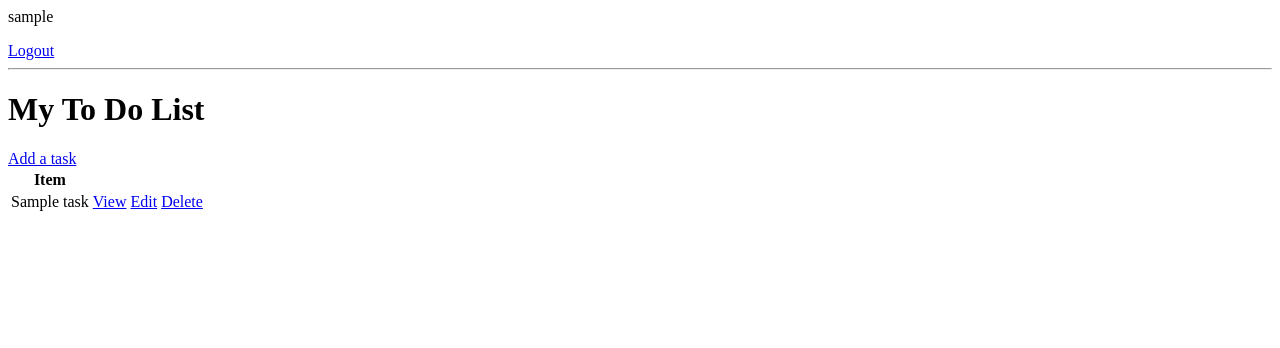
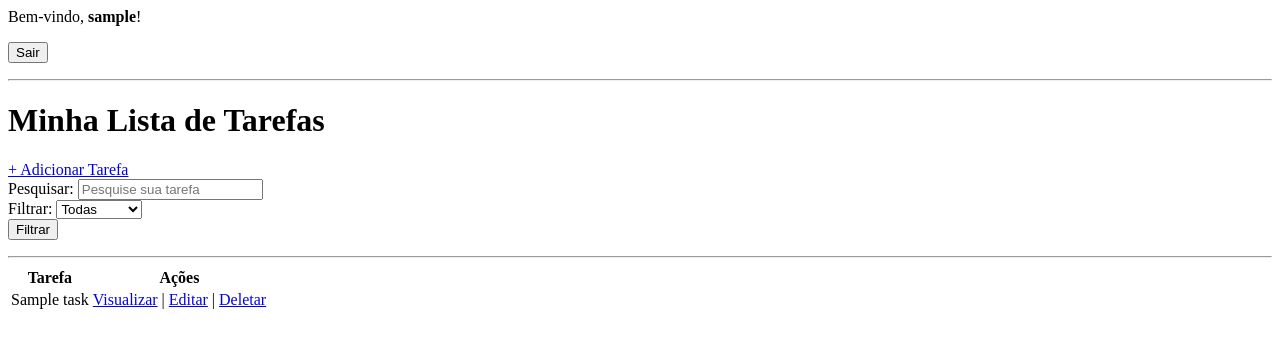
Before and after one commit to gustavognobre/task-list-django, a Django app: page / in a window 1280 px wide. Shown: the top 348 px of the page. Run offline with Django 5.2, Linux system fonts and the light colour scheme; a user stored in the database is signed in; tables that the repository leaves empty hold one stand-in row (values such as "Sample post").

Commit message:
TODO_LIST completed with filter, register and loggin

```diff
--- a/base/templates/base/task_list.html
+++ b/base/templates/base/task_list.html
@@ -1,28 +1,61 @@
-{% if request.user.is_authenticated %}
-<p>{{request.user}}</p>
-<a href="{% url 'logout' %}">Logout</a>
-{%else%}
-<a href="{%url 'login' %}">Login</a>
-{%endif%}
+<div>
+  {% if request.user.is_authenticated %}
+  <p>Bem-vindo, <strong>{{ request.user }}</strong>!</p>
+  <form method="post" action="{% url 'logout' %}">
+    {% csrf_token %}
+    <button type="submit">Sair</button>
+  </form>
+  {% else %}
+  <a href="{% url 'login' %}">Entrar</a>
+  {% endif %}
+</div>
+
 <hr />
 
-<h1>My To Do List</h1>
-<a href="{%url 'task-create'%}">Add a task</a>
+<h1>Minha Lista de Tarefas</h1>
+<a href="{% url 'task-create' %}">+ Adicionar Tarefa</a>
+
+<form method="GET">
+  <div>
+    <label for="search-area">Pesquisar:</label>
+    <input type="text" id="search-area" name="search-area" value="{{ search_input }}" placeholder="Pesquise sua tarefa" />
+  </div>
+  <div>
+    <label for="filter-completed">Filtrar:</label>
+    <select id="filter-completed" name="filter-completed">
+      <option value="">Todas</option>
+      <option value="completed" {% if filter_completed == 'completed' %}selected{% endif %}>Completas</option>
+      <option value="pending" {% if filter_completed == 'pending' %}selected{% endif %}>Pendentes</option>
+    </select>
+  </div>
+  <div>
+    <button type="submit">Filtrar</button>
+  </div>
+</form>
+
+<hr />
+
 <table>
-  <tr>
-    <th>Item</th>
-    <th></th>
-    <th></th>
-    <th></th>
-  </tr>
-  {%for task in tasks%}
-  <tr>
-    <td>{{task.title}}</td>
-    <td><a href="{%url 'task' task.id%}"> View</a></td>
-    <td><a href="{%url 'task-update' task.id%}"> Edit</a></td>
-    <td><a href="{%url 'task-delete' task.id%}"> Delete</a></td>
-  </tr>
-  {%empty%}
-  <h3>Sem Itens na lista</h3>
-  {%endfor%}
+  <thead>
+    <tr>
+      <th>Tarefa</th>
+      <th>Ações</th>
+    </tr>
+  </thead>
+  <tbody>
+    {% for task in tasks %}
+    <tr>
+      <td>{{ task.title }}</td>
+      <td>
+        <a href="{% url 'task' task.id %}">Visualizar</a> |
+        <a href="{% url 'task-update' task.id %}">Editar</a> |
+        <a href="{% url 'task-delete' task.id %}">Deletar</a>
+      </td>
+    </tr>
+    {% empty %}
+    <tr>
+      <td colspan="2">Sem itens na lista</td>
+    </tr>
+    {% endfor %}
+  </tbody>
 </table>
--- a/base/urls.py
+++ b/base/urls.py
@@ -1,11 +1,12 @@
 from django.urls import path
-from .views import Tasklist, TaskDetail, TaskCreate, TaskUpdate, DeleteView, CustomLoginView
+from .views import Tasklist, TaskDetail, TaskCreate, TaskUpdate, DeleteView, CustomLoginView, RegisterPage
 
 from django.contrib.auth.views import LogoutView
 
 urlpatterns = [
     path('login/', CustomLoginView.as_view(), name='login'),
     path('logout/', LogoutView.as_view(next_page='login'), name='logout'),
+    path('register/', RegisterPage.as_view(), name='register'),
     path('', Tasklist.as_view(), name='tasks'),
     path('task/<int:pk>/', TaskDetail.as_view(), name='task'),
     path('task-create/', TaskCreate.as_view(), name='task-create'),
--- a/base/views.py
+++ b/base/views.py
@@ -1,10 +1,13 @@
-from django.shortcuts import render
+from django.shortcuts import render, redirect
 from django.views.generic.list import ListView
 from django.views.generic.detail import DetailView
-from django.views.generic.edit import CreateView, UpdateView, DeleteView
+from django.views.generic.edit import CreateView, UpdateView, DeleteView, FormView
 from django.urls import reverse_lazy
 
 from django.contrib.auth.views import LoginView
+from django.contrib.auth.mixins import LoginRequiredMixin
+from django.contrib.auth.forms import UserCreationForm
+from django.contrib.auth import login
 
 from .models import Task
 
@@ -16,27 +19,72 @@ class CustomLoginView(LoginView):
     def get_success_url(self):
         return reverse_lazy('tasks')
 
-class Tasklist(ListView):
+class RegisterPage(FormView):
+    template_name = 'base/register.html'
+    form_class = UserCreationForm
+    redirect_authenticated_user = True
+    success_url = reverse_lazy('tasks')
+    def form_valid(self,form):
+        user = form.save()
+        if user is not None:
+            login(self.request, user)
+        return super(RegisterPage, self).form_valid(form)
+
+    def get(self, *args, **kwargs):
+        if self.request.user.is_authenticated:
+            return redirect('tasks')
+        return super(RegisterPage, self).get(*args, **kwargs)
+
+
+class Tasklist(LoginRequiredMixin, ListView):
     model = Task
     context_object_name = 'tasks'
 
+    def get_context_data(self, **kwargs):
+        context = super().get_context_data(**kwargs)
+        tasks = context['tasks'].filter(user=self.request.user)
 
-class TaskDetail(DetailView):
+        # Filtro para tarefas concluídas e pendentes
+        filter_completed = self.request.GET.get('filter-completed')
+        if filter_completed == 'completed':
+            tasks = tasks.filter(completed=True)
+        elif filter_completed == 'pending':
+            tasks = tasks.filter(completed=False)
+
+        # Filtro de busca
+        search_input = self.request.GET.get('search-area') or ''
+        if search_input:
+            tasks = tasks.filter(title__icontains=search_input)
+
+        context['tasks'] = tasks
+        context['count'] = tasks.filter(completed=False).count()
+        context['search_input'] = search_input
+        context['filter_completed'] = filter_completed
+
+        return context
+
+
+
+
+class TaskDetail(LoginRequiredMixin, DetailView):
     model = Task
     context_object_name = 'task'
     template_name = 'base/task.html'
 
-class TaskCreate(CreateView):
+class TaskCreate(LoginRequiredMixin, CreateView):
     model = Task
-    fields = '__all__'
+    fields = ['title', 'description', 'completed','due_date']
+    success_url = reverse_lazy('tasks')
+    def form_invalid(self, form):
+        form.instance.user = self.request.user
+        return super(TaskCreate, self).form_valid(form)
+
+class TaskUpdate(LoginRequiredMixin, UpdateView):
+    model = Task
+    fields = ['title', 'description', 'completed','due_date']
     success_url = reverse_lazy('tasks')
 
-class TaskUpdate(UpdateView):
-    model = Task
-    fields = '__all__'
-    success_url = reverse_lazy('tasks')
-
-class DeleteView(DeleteView):
+class DeleteView(LoginRequiredMixin, DeleteView):
     model = Task
     context_object_name = 'tasks'
     success_url = reverse_lazy('tasks')
--- a/todo_list/settings.py
+++ b/todo_list/settings.py
@@ -112,6 +112,8 @@ USE_I18N = True
 
 USE_TZ = True
 
+LOGIN_URL = 'login'
+
 
 # Static files (CSS, JavaScript, Images)
 # https://docs.djangoproject.com/en/5.1/howto/static-files/
```
Also changed, not shown: base/templates/base/login.html (+5 -2 lines), base/templates/base/register.html (added, +8 -0 lines), base/templates/base/task.html (+12 -1 lines), base/templates/base/task_form.html (+5 -4 lines), db.sqlite3.
